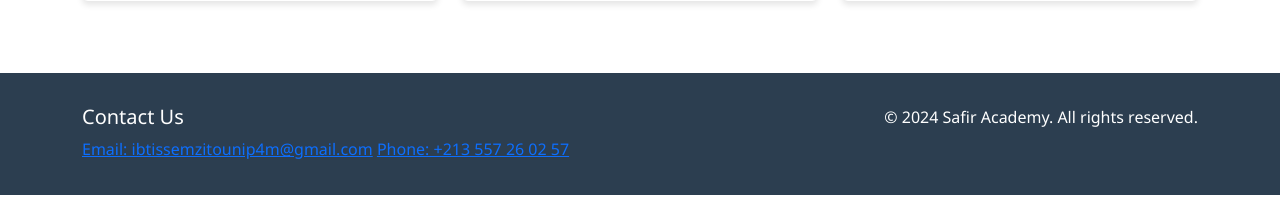
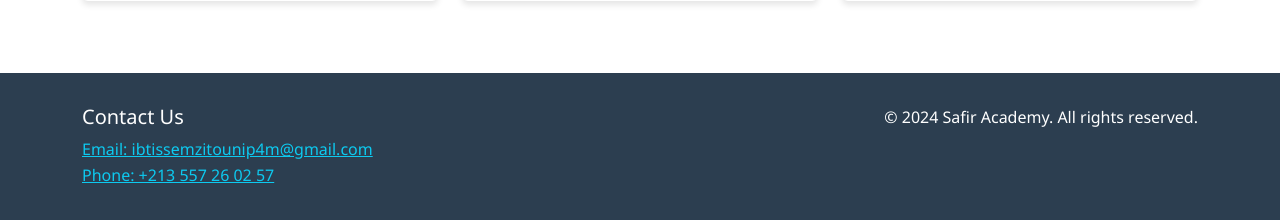
Before and after one commit to yahiaAlg/safir_academy, a Django app: page / in a window 1280 px wide. Shown: the part 784-1004 px from the top of the page. Before the commit the page ends 979 px from the top, so only its background shows below. Run offline with Django 5.2, Linux system fonts and the light colour scheme.

Commit message:
'with contacts'

```diff
--- a/course_registration/templates/course_registration/base.html
+++ b/course_registration/templates/course_registration/base.html
@@ -139,8 +139,8 @@
         <div class="row">
           <div class="col-md-6">
             <h5>Contact Us</h5>
-            <a href="mailto:ibtissemzitounip4m@gmail.com">Email: ibtissemzitounip4m@gmail.com</a>
-            <a href="tel:+213557260257">Phone: +213 557 26 02 57</a>
+            <div><a href="mailto:ibtissemzitounip4m@gmail.com" class="link-info">Email: ibtissemzitounip4m@gmail.com</a></div>
+            <div><a href="tel:+213557260257" class="link-info">Phone: +213 557 26 02 57</a></div>
 
           </div>
           <div class="col-md-6 text-md-end">
```
